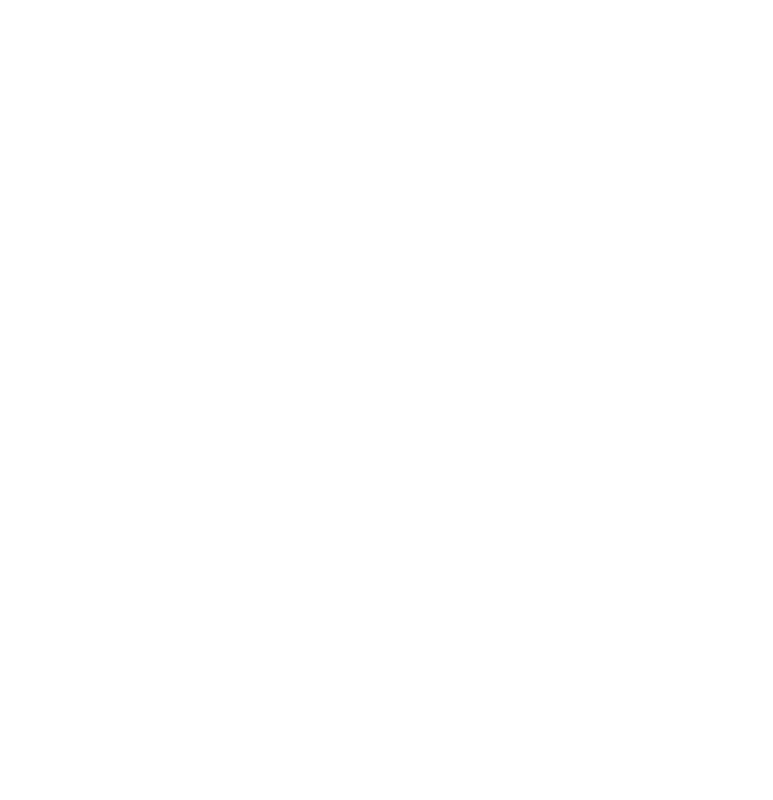
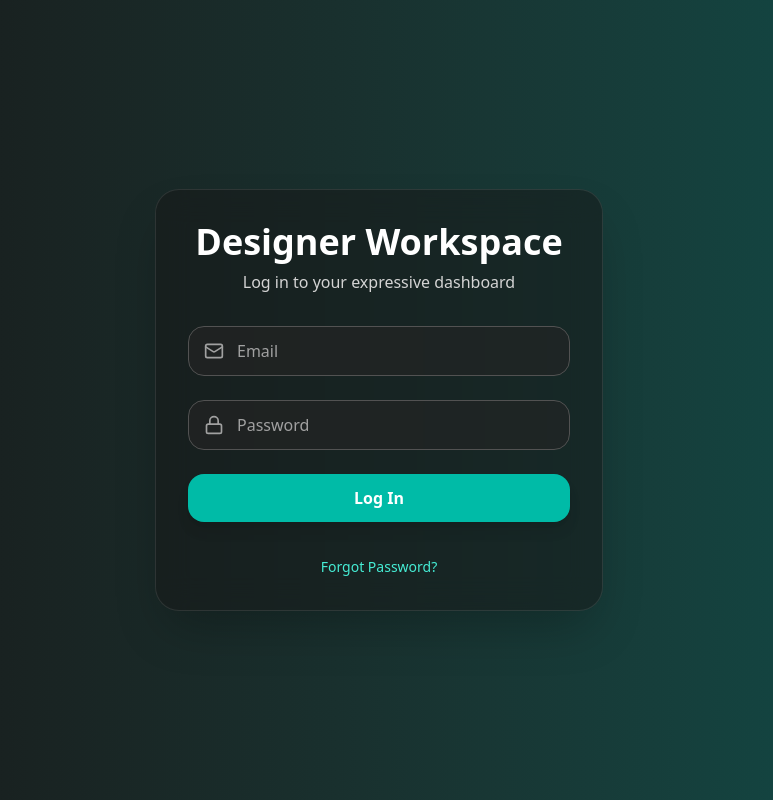
Before and after one commit to Dymoxz/thecircle-new, a React (Vite) app in the folder thecircle-frontend/: page /login in a window 1280 px wide. Before the commit this address had no page. Shown: the whole page, without its empty margins (261-1034 px from the left). Built offline with nearby package versions, Linux system fonts and the light colour scheme.

Commit message:
login ui

```diff
--- a/thecircle-frontend/src/App.jsx
+++ b/thecircle-frontend/src/App.jsx
@@ -3,7 +3,8 @@
 import { BrowserRouter as Router, Route, Routes, Link } from 'react-router-dom';
 import StreamerPage from './pages/StreamerPage';
 import ViewerPage from './pages/ViewerPage';
-import { Camera, Eye } from 'lucide-react';
+import { Camera, Eye, Lock } from 'lucide-react';
+import LoginPage from "./pages/LoginPage.jsx";
 
 const HomePage = () => {
     useEffect(() => {
@@ -44,12 +45,20 @@
 
                     {/* Viewer Card */}
                     <Link to="/viewer" className="group">
+                    <div className="h-full bg-neutral-800/50 backdrop-blur-2xl border border-neutral-100/10 rounded-3xl p-8 flex flex-col items-center justify-center transition-all duration-300 ease-in-out hover:bg-neutral-700/70 hover:scale-105 hover:shadow-2xl hover:shadow-teal-800/10">
+                        <div className="mb-4 w-20 h-20 bg-teal-500/10 rounded-2xl flex items-center justify-center border border-teal-500/20 transition-all duration-300 group-hover:bg-teal-500/20 group-hover:border-teal-500/50">
+                            <Eye className="w-10 h-10 text-teal-400" />
+                        </div>
+                        <h2 className="text-2xl font-semibold mb-1">Watch Now</h2>
+                        <p className="text-neutral-400">Join the action.</p>
+                    </div>
+                </Link>
+                    <Link to="/login" className="group">
                         <div className="h-full bg-neutral-800/50 backdrop-blur-2xl border border-neutral-100/10 rounded-3xl p-8 flex flex-col items-center justify-center transition-all duration-300 ease-in-out hover:bg-neutral-700/70 hover:scale-105 hover:shadow-2xl hover:shadow-teal-800/10">
                             <div className="mb-4 w-20 h-20 bg-teal-500/10 rounded-2xl flex items-center justify-center border border-teal-500/20 transition-all duration-300 group-hover:bg-teal-500/20 group-hover:border-teal-500/50">
-                                <Eye className="w-10 h-10 text-teal-400" />
+                                <Lock className="w-10 h-10 text-teal-400" />
                             </div>
-                            <h2 className="text-2xl font-semibold mb-1">Watch Now</h2>
-                            <p className="text-neutral-400">Join the action.</p>
+                            <h2 className="text-2xl font-semibold mb-1">Login</h2>
                         </div>
                     </Link>
                 </div>
@@ -65,6 +74,7 @@
                 <Route path="/" element={<HomePage />} />
                 <Route path="/streamer" element={<StreamerPage />} />
                 <Route path="/viewer" element={<ViewerPage />} />
+                <Route path="/login" element={<LoginPage />} />
             </Routes>
         </Router>
     );
--- /dev/null
+++ b/thecircle-frontend/src/pages/LoginPage.jsx
@@ -0,0 +1,81 @@
+import React, {useState} from 'react';
+import { Lock, Mail } from "lucide-react";
+import { useNavigate } from "react-router-dom"; // Add this import
+
+const LoginPage = () => {
+    const [email, setEmail] = useState('');
+    const [password, setPassword] = useState('');
+    const navigate = useNavigate(); // Add this line
+
+    const handleSubmit = (e) => {
+        e.preventDefault();
+        // Handle login logic here
+        console.log('Logging in with:', {email, password});
+        // On success:
+        navigate('/');
+    };
+
+    return (
+        <div className="h-[100dvh] w-screen text-neutral-100 overflow-hidden bg-neutral-900 relative flex items-center justify-center">
+            {/* Animated Gradient Background */}
+            <div
+                className="absolute inset-0 bg-gradient-to-r from-neutral-900 via-teal-900 to-neutral-900 bg-[length:200%_200%] animate-gradient"
+                style={{ willChange: 'background-position', zIndex: 0 }}
+            />
+            {/* Blurred overlay card */}
+            <div className="w-full max-w-md p-8 space-y-8 bg-neutral-900/50 backdrop-blur-lg rounded-3xl shadow-2xl border border-neutral-100/10 relative z-10">
+                {/* Header Section */}
+                <div className="text-center">
+                    <h1 className="text-4xl font-bold text-white mb-2">
+                        Designer Workspace
+                    </h1>
+                    <p className="text-neutral-300">
+                        Log in to your expressive dashboard
+                    </p>
+                </div>
+                {/* Login Form */}
+                <form onSubmit={handleSubmit} className="space-y-6">
+                    {/* Email Input */}
+                    <div className="relative">
+                        <Mail className="absolute left-4 top-1/2 -translate-y-1/2 text-neutral-400" size={20}/>
+                        <input
+                            type="email"
+                            placeholder="Email"
+                            value={email}
+                            onChange={(e) => setEmail(e.target.value)}
+                            className="w-full pl-12 pr-4 py-3 bg-neutral-800/60 text-white placeholder-neutral-400 rounded-2xl border border-neutral-600 focus:outline-none focus:ring-2 focus:ring-teal-500 focus:border-teal-500 transition-all duration-300"
+                            required
+                        />
+                    </div>
+                    {/* Password Input */}
+                    <div className="relative">
+                        <Lock className="absolute left-4 top-1/2 -translate-y-1/2 text-neutral-400" size={20} />
+                        <input
+                            type="password"
+                            placeholder="Password"
+                            value={password}
+                            onChange={(e) => setPassword(e.target.value)}
+                            className="w-full pl-12 pr-4 py-3 bg-neutral-800/60 text-white placeholder-neutral-400 rounded-2xl border border-neutral-600 focus:outline-none focus:ring-2 focus:ring-teal-500 focus:border-teal-500 transition-all duration-300"
+                            required
+                        />
+                    </div>
+                    {/* Pill-shaped Login Button */}
+                    <button
+                        type="submit"
+                        className="w-full p-3 font-bold text-white bg-teal-500 hover:bg-teal-600 rounded-2xl shadow-lg transition-all duration-300 ease-in-out hover:scale-105 active:scale-95 focus:outline-none focus:ring-2 focus:ring-offset-2 focus:ring-offset-neutral-900 focus:ring-teal-500"
+                    >
+                        Log In
+                    </button>
+                </form>
+                {/* Footer Link */}
+                <div className="text-center">
+                    <a href="#" className="text-sm text-teal-300 hover:underline">
+                        Forgot Password?
+                    </a>
+                </div>
+            </div>
+        </div>
+    );
+};
+
+export default LoginPage;
```
